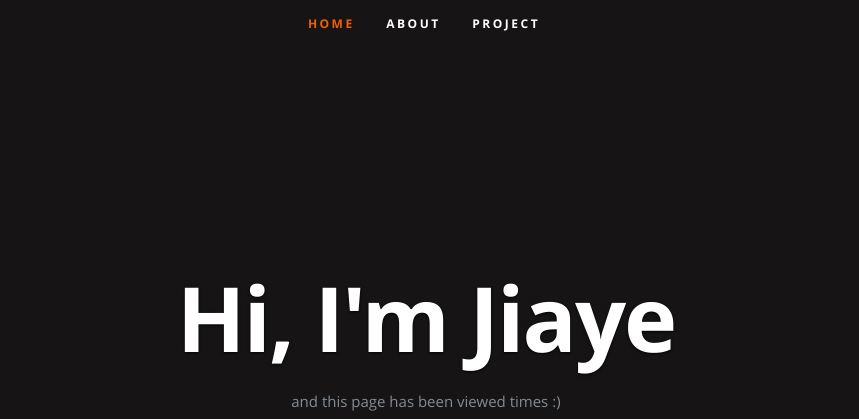
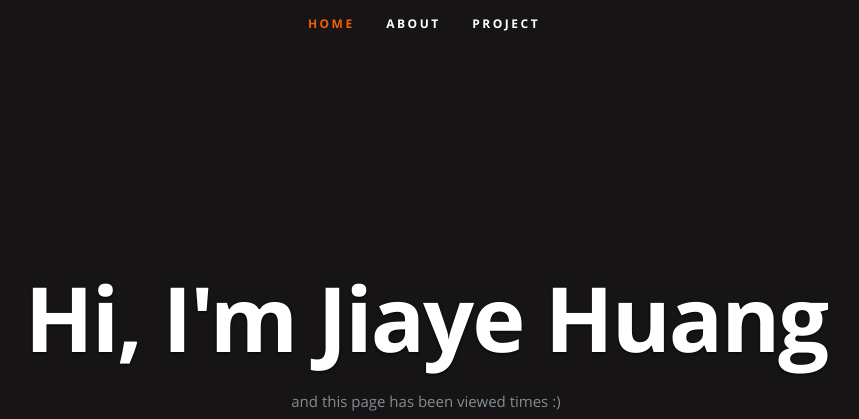
Before and after one commit to JiayeHuang/digitalResume, a plain HTML site: page frontend/index.html in a window 1280 px wide. Shown: the top 419 px of the page, without its empty margins (216-1075 px from the left). Drawn offline with nearby package versions, Linux system fonts and the light colour scheme; no server answers.

Commit message:
test frontend CICD

```diff
--- a/frontend/index.html
+++ b/frontend/index.html
@@ -54,7 +54,7 @@
 
       <div class="row banner">
          <div class="banner-text">
-            <h1 class="responsive-headline">Hi, I'm Jiaye</h1>
+            <h1 class="responsive-headline">Hi, I'm Jiaye Huang</h1>
 
             <p>and this page has been viewed <a id="counter"></a> times :) </p>
             <ul class="social">
```
